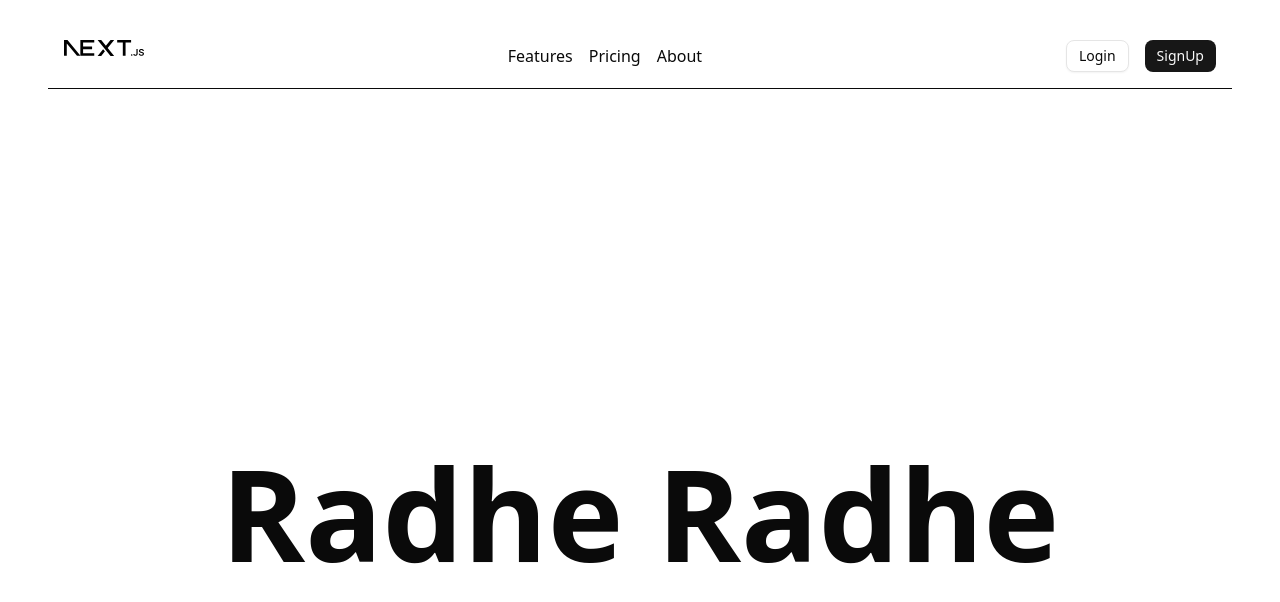
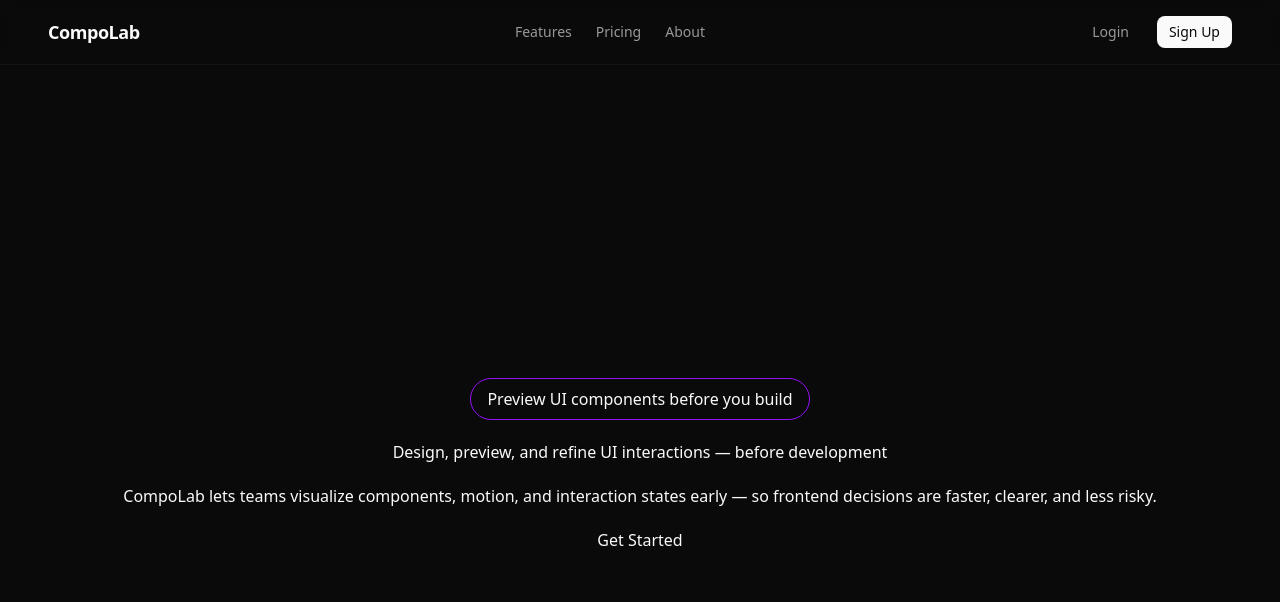
Before and after one commit to vijayshankarmb/compo-lab, a Next.js app: page / in a window 1280 px wide. Shown: the top 602 px of the page. Built offline with nearby package versions, Linux system fonts and the light colour scheme.

Commit message:
hero skeleton

```diff
--- a/src/app/globals.css
+++ b/src/app/globals.css
@@ -4,83 +4,96 @@
 @custom-variant dark (&:is(.dark *));
 
 :root {
-  --surface: 23 23 23;
-  --border: oklch(0.922 0 0);
+  /* Neutral Dark Theme - Modern SaaS Style (Pure Neutral) */
+  /* Background: Lighter Neutral Gray (approx #1a1a1a) */
+  --background: oklch(0.145 0 0);
+  /* Foreground: White */
+  --foreground: oklch(0.985 0 0);
 
-  --text-primary: 250 250 250;
-  --text-secondary: 163 163 163;
+  /* Card: Slightly lighter neutral */
+  --card: oklch(0.17 0 0);
+  --card-foreground: oklch(0.985 0 0);
 
-  --accent: oklch(0.97 0 0);
+  /* Popover */
+  --popover: oklch(0.145 0 0);
+  --popover-foreground: oklch(0.985 0 0);
 
-  --radius-lg: 0.5rem;
-  --radius-xl: 0.75rem;
+  /* Primary: White */
+  --primary: oklch(0.985 0 0);
+  --primary-foreground: oklch(0.145 0 0);
+
+  /* Secondary: Neutral Gray */
+  --secondary: oklch(0.25 0 0);
+  --secondary-foreground: oklch(0.985 0 0);
+
+  /* Muted */
+  --muted: oklch(0.25 0 0);
+  --muted-foreground: oklch(0.708 0 0);
+
+  /* Accent */
+  --accent: oklch(0.25 0 0);
+  --accent-foreground: oklch(0.985 0 0);
+
+  /* Destructive */
+  --destructive: oklch(0.396 0.141 25.723);
+  --destructive-foreground: oklch(0.985 0 0);
+
+  /* Border */
+  --border: oklch(0.25 0 0);
+  /* Input */
+  --input: oklch(0.25 0 0);
+  /* Ring */
+  --ring: oklch(0.87 0 0);
+
   --radius: 0.625rem;
-  --background: oklch(1 0 0);
-  --foreground: oklch(0.145 0 0);
-  --card: oklch(1 0 0);
-  --card-foreground: oklch(0.145 0 0);
-  --popover: oklch(1 0 0);
-  --popover-foreground: oklch(0.145 0 0);
-  --primary: oklch(0.205 0 0);
-  --primary-foreground: oklch(0.985 0 0);
-  --secondary: oklch(0.97 0 0);
-  --secondary-foreground: oklch(0.205 0 0);
-  --muted: oklch(0.97 0 0);
-  --muted-foreground: oklch(0.556 0 0);
-  --accent-foreground: oklch(0.205 0 0);
-  --destructive: oklch(0.577 0.245 27.325);
-  --input: oklch(0.922 0 0);
-  --ring: oklch(0.708 0 0);
+
+  /* Sidebar */
+  --sidebar: oklch(0.145 0 0);
+  --sidebar-foreground: oklch(0.985 0 0);
+  --sidebar-primary: oklch(0.985 0 0);
+  --sidebar-primary-foreground: oklch(0.145 0 0);
+  --sidebar-accent: oklch(0.25 0 0);
+  --sidebar-accent-foreground: oklch(0.985 0 0);
+  --sidebar-border: oklch(0.25 0 0);
+  --sidebar-ring: oklch(0.87 0 0);
+
+  /* Charts */
   --chart-1: oklch(0.646 0.222 41.116);
   --chart-2: oklch(0.6 0.118 184.704);
   --chart-3: oklch(0.398 0.07 227.392);
   --chart-4: oklch(0.828 0.189 84.429);
   --chart-5: oklch(0.769 0.188 70.08);
-  --sidebar: oklch(0.985 0 0);
-  --sidebar-foreground: oklch(0.145 0 0);
-  --sidebar-primary: oklch(0.205 0 0);
-  --sidebar-primary-foreground: oklch(0.985 0 0);
-  --sidebar-accent: oklch(0.97 0 0);
-  --sidebar-accent-foreground: oklch(0.205 0 0);
-  --sidebar-border: oklch(0.922 0 0);
-  --sidebar-ring: oklch(0.708 0 0);
 }
 
-@layer base {
-  body {
-    background-color: rgb(var(--background));
-    color: rgb(var(--text-primary));
-  }
-}
-
-@layer components {
-  .bg-app {
-    background-color: rgb(var(--background));
-  }
-
-  .bg-surface {
-    background-color: rgb(var(--surface));
-  }
-
-  .text-primary {
-    color: rgb(var(--text-primary));
-  }
-
-  .text-secondary {
-    color: rgb(var(--text-secondary));
-  }
-
-  .border-default {
-    border-color: rgb(var(--border));
-  }
-
-  .bg-accent {
-    background-color: rgb(var(--accent));
-  }
-
-  .text-accent {
-    color: rgb(var(--accent));
-  }
+.dark {
+  /* Ensure dark mode persists with these values */
+  --background: oklch(0.145 0 0);
+  --foreground: oklch(0.985 0 0);
+  --card: oklch(0.17 0 0);
+  --card-foreground: oklch(0.985 0 0);
+  --popover: oklch(0.145 0 0);
+  --popover-foreground: oklch(0.985 0 0);
+  --primary: oklch(0.985 0 0);
+  --primary-foreground: oklch(0.145 0 0);
+  --secondary: oklch(0.25 0 0);
+  --secondary-foreground: oklch(0.985 0 0);
+  --muted: oklch(0.25 0 0);
+  --muted-foreground: oklch(0.708 0 0);
+  --accent: oklch(0.25 0 0);
+  --accent-foreground: oklch(0.985 0 0);
+  --destructive: oklch(0.396 0.141 25.723);
+  --destructive-foreground: oklch(0.637 0.237 25.331);
+  --border: oklch(0.25 0 0);
+  --input: oklch(0.25 0 0);
+  --ring: oklch(0.87 0 0);
+  --sidebar: oklch(0.145 0 0);
+  --sidebar-foreground: oklch(0.985 0 0);
+  --sidebar-primary: oklch(0.985 0 0);
+  --sidebar-primary-foreground: oklch(0.145 0 0);
+  --sidebar-accent: oklch(0.25 0 0);
+  --sidebar-accent-foreground: oklch(0.985 0 0);
+  --sidebar-border: oklch(0.25 0 0);
+  --sidebar-ring: oklch(0.87 0 0);
 }
 
 @theme inline {
@@ -91,6 +104,7 @@
   --radius-2xl: calc(var(--radius) + 8px);
   --radius-3xl: calc(var(--radius) + 12px);
   --radius-4xl: calc(var(--radius) + 16px);
+
   --color-background: var(--background);
   --color-foreground: var(--foreground);
   --color-card: var(--card);
@@ -106,6 +120,7 @@
   --color-accent: var(--accent);
   --color-accent-foreground: var(--accent-foreground);
   --color-destructive: var(--destructive);
+  --color-destructive-foreground: var(--destructive-foreground);
   --color-border: var(--border);
   --color-input: var(--input);
   --color-ring: var(--ring);
@@ -124,45 +139,12 @@
   --color-sidebar-ring: var(--sidebar-ring);
 }
 
-.dark {
-  --background: oklch(0.145 0 0);
-  --foreground: oklch(0.985 0 0);
-  --card: oklch(0.205 0 0);
-  --card-foreground: oklch(0.985 0 0);
-  --popover: oklch(0.205 0 0);
-  --popover-foreground: oklch(0.985 0 0);
-  --primary: oklch(0.922 0 0);
-  --primary-foreground: oklch(0.205 0 0);
-  --secondary: oklch(0.269 0 0);
-  --secondary-foreground: oklch(0.985 0 0);
-  --muted: oklch(0.269 0 0);
-  --muted-foreground: oklch(0.708 0 0);
-  --accent: oklch(0.269 0 0);
-  --accent-foreground: oklch(0.985 0 0);
-  --destructive: oklch(0.704 0.191 22.216);
-  --border: oklch(1 0 0 / 10%);
-  --input: oklch(1 0 0 / 15%);
-  --ring: oklch(0.556 0 0);
-  --chart-1: oklch(0.488 0.243 264.376);
-  --chart-2: oklch(0.696 0.17 162.48);
-  --chart-3: oklch(0.769 0.188 70.08);
-  --chart-4: oklch(0.627 0.265 303.9);
-  --chart-5: oklch(0.645 0.246 16.439);
-  --sidebar: oklch(0.205 0 0);
-  --sidebar-foreground: oklch(0.985 0 0);
-  --sidebar-primary: oklch(0.488 0.243 264.376);
-  --sidebar-primary-foreground: oklch(0.985 0 0);
-  --sidebar-accent: oklch(0.269 0 0);
-  --sidebar-accent-foreground: oklch(0.985 0 0);
-  --sidebar-border: oklch(1 0 0 / 10%);
-  --sidebar-ring: oklch(0.556 0 0);
-}
-
 @layer base {
   * {
     @apply border-border outline-ring/50;
   }
+
   body {
-    @apply bg-background text-foreground;
+    @apply bg-background text-foreground antialiased selection:bg-primary/20 selection:text-primary;
   }
 }
--- a/src/app/layout.tsx
+++ b/src/app/layout.tsx
@@ -1,6 +1,7 @@
 import { Poppins } from "next/font/google";
 import "./globals.css";
 import Navbar from "@/components/common/Navbar";
+import { Metadata } from "next";
 
 const poppins = Poppins({
   subsets: ["latin"],
@@ -8,16 +9,25 @@ const poppins = Poppins({
   variable: "--font-heading",
 });
 
+export const metadata: Metadata = {
+  title: "Compo Lab",
+  description: "Modern SaaS Application",
+};
+
 export default function RootLayout({
   children,
 }: {
   children: React.ReactNode;
 }) {
   return (
-    <html lang="en">
-      <body className={poppins.variable}>
-        <Navbar />
-        {children}
+    <html lang="en" className="dark">
+      <body className={`${poppins.variable} min-h-screen bg-background text-foreground antialiased`}>
+        <div className="relative flex min-h-screen flex-col">
+            <Navbar />
+            <main className="flex-1">
+                {children}
+            </main>
+        </div>
       </body>
     </html>
   );
--- a/src/app/page.tsx
+++ b/src/app/page.tsx
@@ -1,12 +1,11 @@
 import React from 'react'
 import Container from '@/components/common/Container'
+import Hero from '@/components/landing/Hero'
 
 const page = () => {
   return (
     <Container>
-    <div className='h-screen flex justify-center items-center'>
-      <h1 className='text-9xl font-bold'>Radhe Radhe</h1>
-    </div>
+      <Hero />
     </Container>
   )
 }
--- a/src/components/common/Navbar.tsx
+++ b/src/components/common/Navbar.tsx
@@ -2,46 +2,46 @@ import React from 'react'
 import Link from 'next/link'
 import Container from './Container'
 import { NavbarConfig } from '@/config/Navbar'
-import Image from 'next/image'
 import { Button } from '../ui/button'
 
 const Navbar = () => {
     return (
-        <Container className='sticky top-0 z-50 py-6 backdrop-blur-sm'>
-            <div className='flex justify-between border-b p-4 border-default'>
-                <div className='flex items-baseline gap-4'>
-                    <Link href="/">
-                        <Image
-                            src={NavbarConfig.logo.src}
-                            alt={NavbarConfig.logo.alt}
-                            width={80}
-                            height={80}
-                        />
+        <header className='sticky top-0 z-50 w-full border-b border-border/40 bg-background/95 backdrop-blur supports-[backdrop-filter]:bg-background/60'>
+            <Container>
+                <div className='flex h-16 items-center justify-between'>
+                    <div className='flex items-center gap-6'>
+                        <Link href="/" className="flex items-center space-x-2">
+                            <span className="font-bold text-lg tracking-tight">CompoLab</span>
                         </Link>
                     </div>
-                <div className='flex items-center gap-4'>
+                    <nav className="flex items-center gap-6 text-sm font-medium">
                         {
                             NavbarConfig.navItems.map((item) => (
                                 <Link
-                                className='transition-all duration-300 ease-in-out hover:underline'
                                     key={item.label}
                                     href={item.href}
+                                    className='transition-all hover:text-foreground/80 duration-300 ease-in-out hover:underline text-foreground/60'
                                 >
                                     {item.label}
                                 </Link>
                             ))
                         }
-                </div>
-                <div className='flex justify-center items-cente gap-4'>
-                    <Button variant="outline" size="sm">
+                    </nav>
+
+                    <div className='flex items-center gap-4'>
+                        <Button variant="ghost" size="sm" className="text-foreground/60 hover:text-foreground">
                             Login
                         </Button>
-                    <Button variant="default" size="sm">
-                        SignUp
+                        <Button
+                            size="sm"
+                            className="bg-primary text-primary-foreground hover:bg-primary/90"
+                        >
+                            Sign Up
                         </Button>
                     </div>
                 </div>
             </Container>
+        </header>
     )
 }
 
--- /dev/null
+++ b/src/components/landing/Hero.tsx
@@ -0,0 +1,22 @@
+import React from 'react'
+
+const Hero = () => {
+    return (
+        <div className='h-screen flex flex-col justify-center items-center gap-5'>
+            <div className='px-4 py-2 border border-purple-600 rounded-full'>
+                Preview UI components before you build
+            </div>
+            <h1>
+                Design, preview, and refine UI interactions — before development
+            </h1>
+            <h3>
+                CompoLab lets teams visualize components, motion, and interaction states early — so frontend decisions are faster, clearer, and less risky.
+            </h3>
+            <button>
+                Get Started
+            </button>
+        </div>
+    )
+}
+
+export default Hero
--- a/src/config/Navbar.tsx
+++ b/src/config/Navbar.tsx
@@ -5,8 +5,8 @@ interface NavItem {
 
 export const NavbarConfig = {
     logo: {
-        src: "/next.svg",
-        alt: "Next Logo",
+        src: "",
+        alt: "Logo",
     },
     navItems: [
         {
```
Lines whose indentation alone changed are shown as unchanged.
